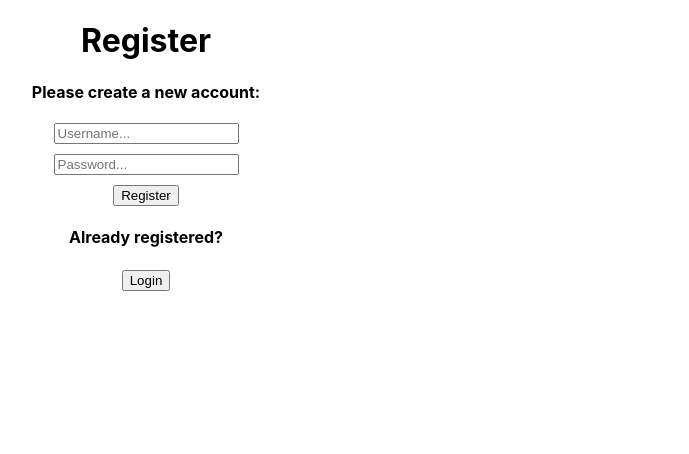
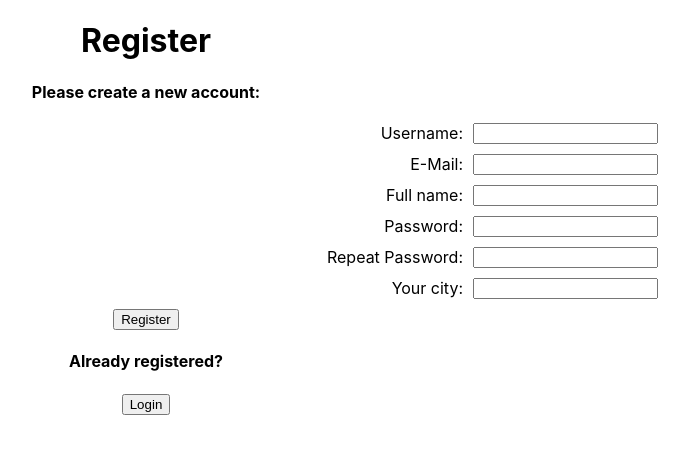
Before and after one commit to saharacode/UrbanPilot, a React (Create React App) app in the folder frontend/: page /register in a window 1280 px wide. Shown: the top 454 px of the page, without its empty margins (494-1183 px from the left). Built offline with nearby package versions, Linux system fonts and the light colour scheme.

Commit message:
hook for registration created, not workiung properly yet

```diff
--- a/frontend/src/App.tsx
+++ b/frontend/src/App.tsx
@@ -5,13 +5,15 @@ import {Route, Routes, useNavigate} from "react-router-dom";
 import Login from "./components/Login/Login";
 import useUser from "./hooks/useUser";
 import useUserLogout from "./hooks/useUserLogout";
+import useRegisterUser from "./hooks/useRegisterUser";
 import ProtectedRoutes from "./components/ProtectedRoutes";
 import LandingPage from "./components/LandingPage/LandingPage";
 import Register from "./components/Register/Register";
 
 function App() {
     const {postLogin, user, userExists, errorMessage} = useUser();
-    const {postLogout, logoutConfirmation} = useUserLogout();
+    const {postLogout, logoutConfirmation} = useUserLogout(); // confirmation with toastify open
+    const {postRegistration} = useRegisterUser();
 
     return (
     <div className="App">
@@ -19,7 +21,7 @@ function App() {
         <Routes>
             <Route path="/" element={<LandingPage/>}/>
             <Route path="/login" element={<Login postLogin={postLogin} userExists={userExists} errormessage={errorMessage}/>}/>
-            <Route path="/register" element={<Register/>}/>
+            <Route path="/register" element={<Register postRegistration={postRegistration}/>}/>
             <Route element={<ProtectedRoutes user={user}/>}>
                 <Route path="/mainpage" element={<Mainpage postLogout={postLogout}/>}/>
             </Route>
--- a/frontend/src/components/Register/Register.css
+++ b/frontend/src/components/Register/Register.css
@@ -1,9 +1,26 @@
+.registerFormContainer {
+    display: flex;
+    justify-content: center;
+    margin: 0 auto;
+    align-items: center;
+}
+
 .registerForm {
     display: flex;
     flex-direction: column;
-    align-items: center;
+    align-items: flex-end;
     justify-content: center;
-    width: 50%;
+    width: 80%;
     margin: 0 auto;
     gap: 10px;
 }
+
+.inputAndLabel {
+    display: flex;
+    justify-content: space-between;
+    gap: 10px;
+}
+
+button[type="submit"] {
+    align-self: center;
+}
--- a/frontend/src/components/Register/Register.tsx
+++ b/frontend/src/components/Register/Register.tsx
@@ -1,18 +1,25 @@
-import React, {useState} from 'react';
+import React, {FormEvent, useState} from 'react';
 import './Register.css';
 import {useNavigate} from "react-router-dom";
 
 type Props = {
-
+    postRegistration: (username:string,password:string,fullname:string,email:string,homecity:string) => Promise<void>;
 }
 
 function Register(props:Props) {
     const [username, setUsername] = useState<string>("");
     const [password, setPassword] = useState<string>("");
+    const [passwordRepeat, setPasswordRepeat] = useState<string>("");
+    const [fullname, setFullname] = useState<string>("");
+    const [email, setEmail] = useState<string>("");
+    const [homecity, setHomecity] = useState<string>("");
     const nav = useNavigate();
 
-    function registerInputHandler() {
-
+    function registerInputHandler(event:FormEvent<HTMLFormElement>) {
+        event.preventDefault();
+        props.postRegistration(username,password,fullname,email,homecity)
+            .then(()=> nav("/login")
+            );
     }
 
 
@@ -24,10 +31,32 @@ function Register(props:Props) {
         <div>
             <h1>Register</h1>
             <h4>Please create a new account:</h4>
-            <div>
+            <div className="registerFormContainer">
                 <form onSubmit={registerInputHandler} className="registerForm">
-                    <input type={"text"} placeholder={"Username..."} onChange={event => setUsername(event.target.value)}/>
-                    <input type={"password"} placeholder={"Password..."} onChange={event => setPassword(event.target.value)}/>
+                    <div className="inputAndLabel">
+                        <label>Username:</label>
+                        <input type={"text"} onChange={event => setUsername(event.target.value)}/>
+                    </div>
+                    <div className="inputAndLabel">
+                        <label>E-Mail:</label>
+                        <input type={"text"} onChange={event => setEmail(event.target.value)}/>
+                    </div>
+                    <div className="inputAndLabel">
+                        <label>Full name:</label>
+                        <input type={"text"} onChange={event => setFullname(event.target.value)}/>
+                    </div>
+                    <div className="inputAndLabel">
+                        <label>Password:</label>
+                        <input type={"password"} onChange={event => setPassword(event.target.value)}/>
+                    </div>
+                    <div className="inputAndLabel">
+                        <label>Repeat Password:</label>
+                        <input type={"password"} onChange={event => setPasswordRepeat(event.target.value)}/>
+                    </div>
+                    <div className="inputAndLabel">
+                        <label>Your city:</label>
+                        <input type={"text"} onChange={event => setHomecity(event.target.value)}/>
+                    </div>
                     <button type={"submit"}>Register</button>
                 </form>
             </div>
--- /dev/null
+++ b/frontend/src/hooks/useRegisterUser.ts
@@ -0,0 +1,15 @@
+import axios from "axios";
+import {useState} from "react";
+
+export default function UseRegisterUser() {
+    const [user, setUser] = useState<string>();
+
+    function postRegistration(username:string,password:string,fullname:string,email:string,homecity:string){
+        return axios.post("/user/login",undefined,{auth:{username,password}})
+            .then(response => {
+                setUser(response.data)
+            });
+    }
+
+    return {postRegistration}
+}
```
